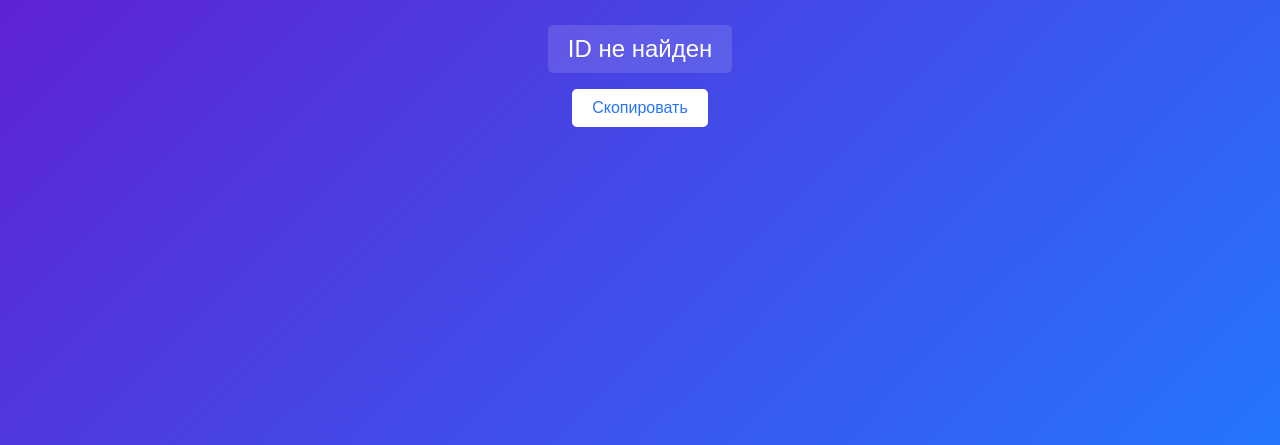
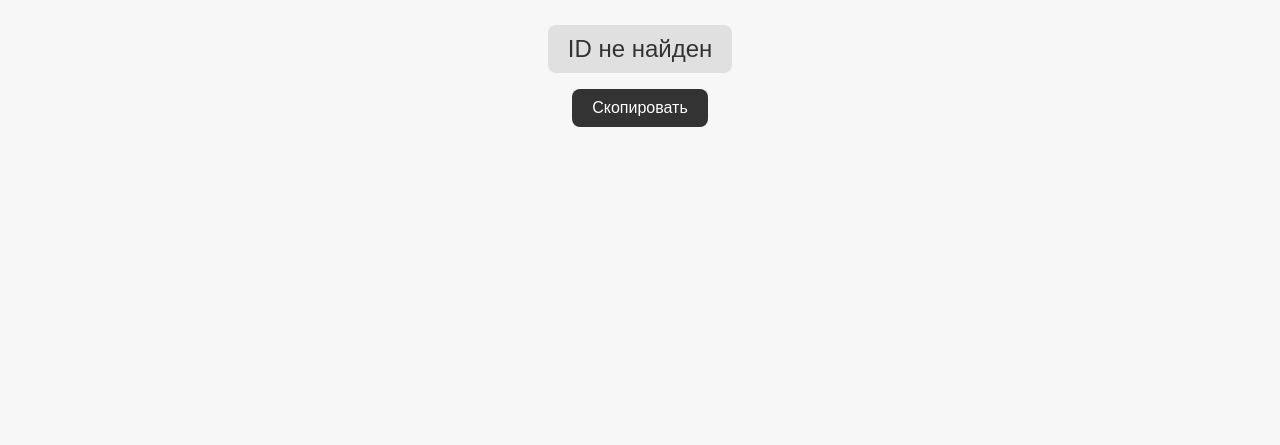
Before and after one commit to hello-itss-me/web-qr-site, a plain HTML site: page index.html in a window 1280 px wide. Shown: the part 355-800 px from the top of the page. Drawn offline with Linux system fonts and the light colour scheme.

Commit message:
Update index.html

```diff
--- a/index.html
+++ b/index.html
@@ -6,9 +6,9 @@
     <title>QR Code ID</title>
     <style>
         body {
-            font-family: Arial, sans-serif;
-            background: linear-gradient(135deg, #6a11cb, #2575fc);
-            color: #fff;
+            font-family: 'Arial', sans-serif;
+            background-color: #f7f7f7; /* Светлый фон */
+            color: #333; /* Тёмный текст */
             display: flex;
             flex-direction: column;
             justify-content: center;
@@ -19,39 +19,42 @@
 
         h1 {
             font-size: 2.5rem;
+            color: #222; /* Глубокий тёмный серый */
             margin-bottom: 1rem;
         }
 
         #id-display {
             font-size: 1.5rem;
-            background-color: #ffffff20;
+            background-color: #e0e0e0; /* Светло-серый блок */
             padding: 10px 20px;
-            border-radius: 5px;
+            border-radius: 8px;
             margin-bottom: 1rem;
+            color: #333; /* Чёрный текст */
         }
 
         .copy-button {
-            background-color: #ffffff;
-            color: #2575fc;
+            background-color: #333; /* Тёмно-серый фон */
+            color: #fff; /* Белый текст */
             border: none;
             padding: 10px 20px;
-            border-radius: 5px;
+            border-radius: 8px;
             font-size: 1rem;
             cursor: pointer;
             transition: all 0.3s ease;
         }
 
         .copy-button:hover {
-            background-color: #f1f1f1;
+            background-color: #444; /* Немного светлее при наведении */
         }
 
         .copy-button:active {
-            background-color: #e0e0e0;
+            background-color: #555; /* Ещё светлее при нажатии */
         }
 
         .notification {
             margin-top: 1rem;
             font-size: 1rem;
+            color: #666; /* Серый цвет для уведомления */
             opacity: 0;
             transition: opacity 0.3s ease;
         }
```
